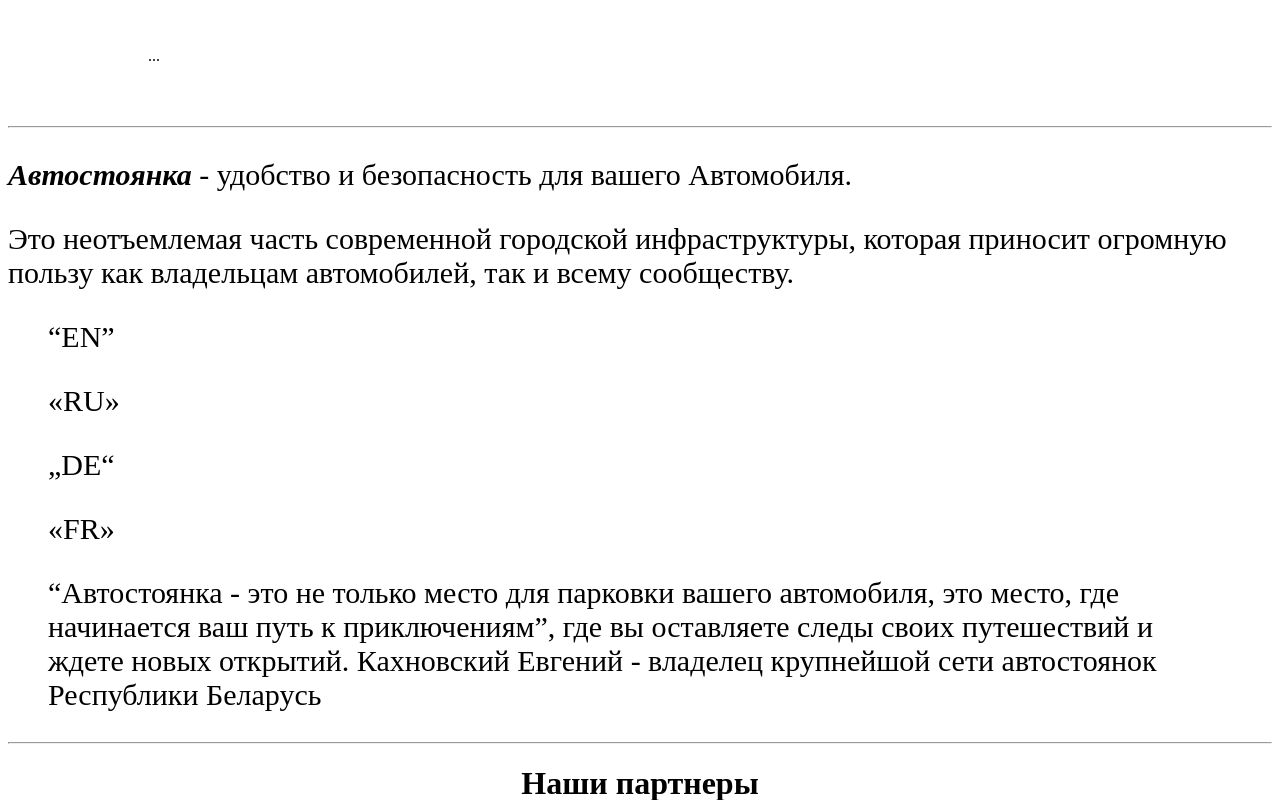
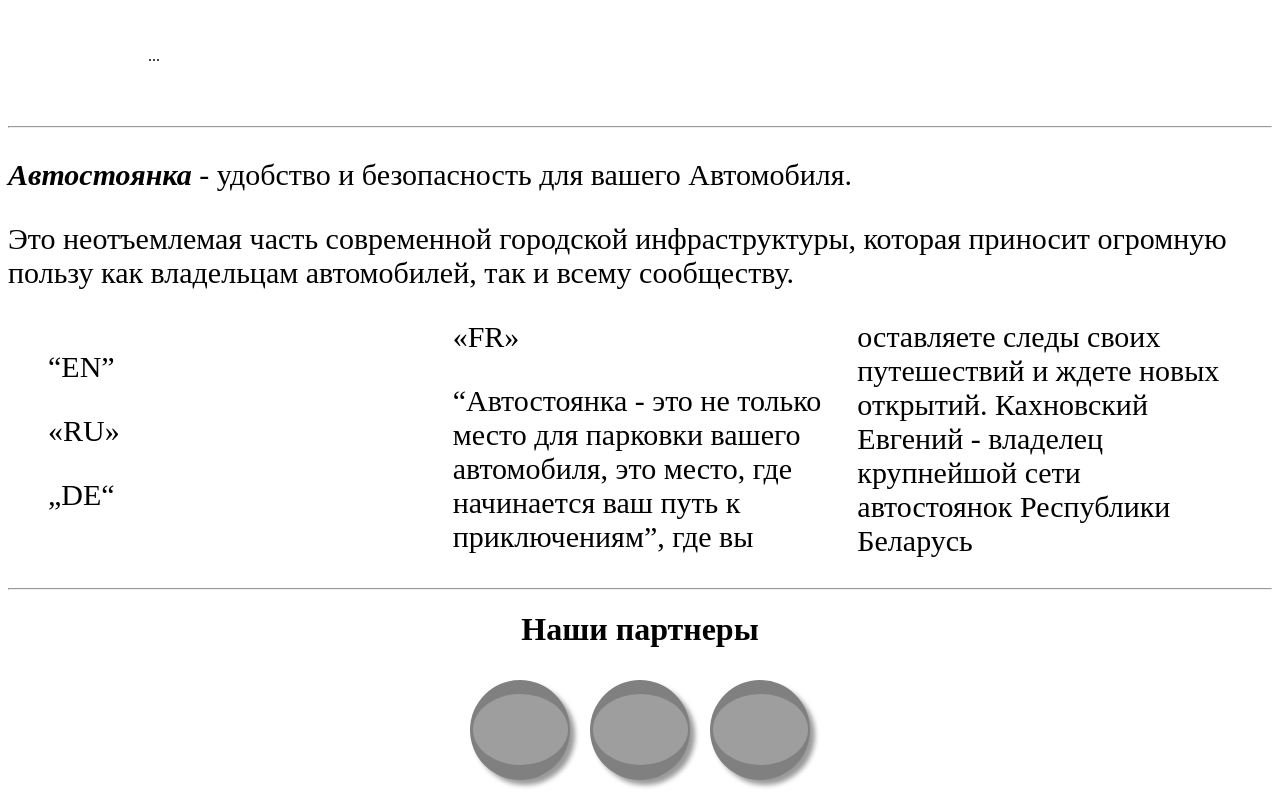
Before and after one commit to Kaxxa27/Django-AutoParking, a Django app: template myparking/templates/index.html in a window 1280 px wide. Shown: the part 948-1748 px from the top of the page. Run offline with Django 3.2, Linux system fonts and the light colour scheme; the template is opened without the code that fills it, so the values that code supplies are empty; grey boxes are pictures that could not be loaded.

Commit message:
Added column-count for index.

```diff
--- a/myparking/templates/index.html
+++ b/myparking/templates/index.html
@@ -63,7 +63,7 @@
             <p><b><i>Автостоянка</i></b> - удобство и безопасность для вашего Автомобиля.</p>
             <p class="dancing-script-font">Это неотъемлемая часть современной городской инфраструктуры,
                 которая приносит огромную пользу как владельцам автомобилей, так и всему сообществу.</p>
-            <blockquote>
+            <blockquote style="column-count: 3;">
                 <p><q lang="en">EN</q></p>
                 <p><q lang="ru">RU</q></p>
                 <p><q lang="de">DE</q></p>
```
Also changed, not shown: db.sqlite3.
